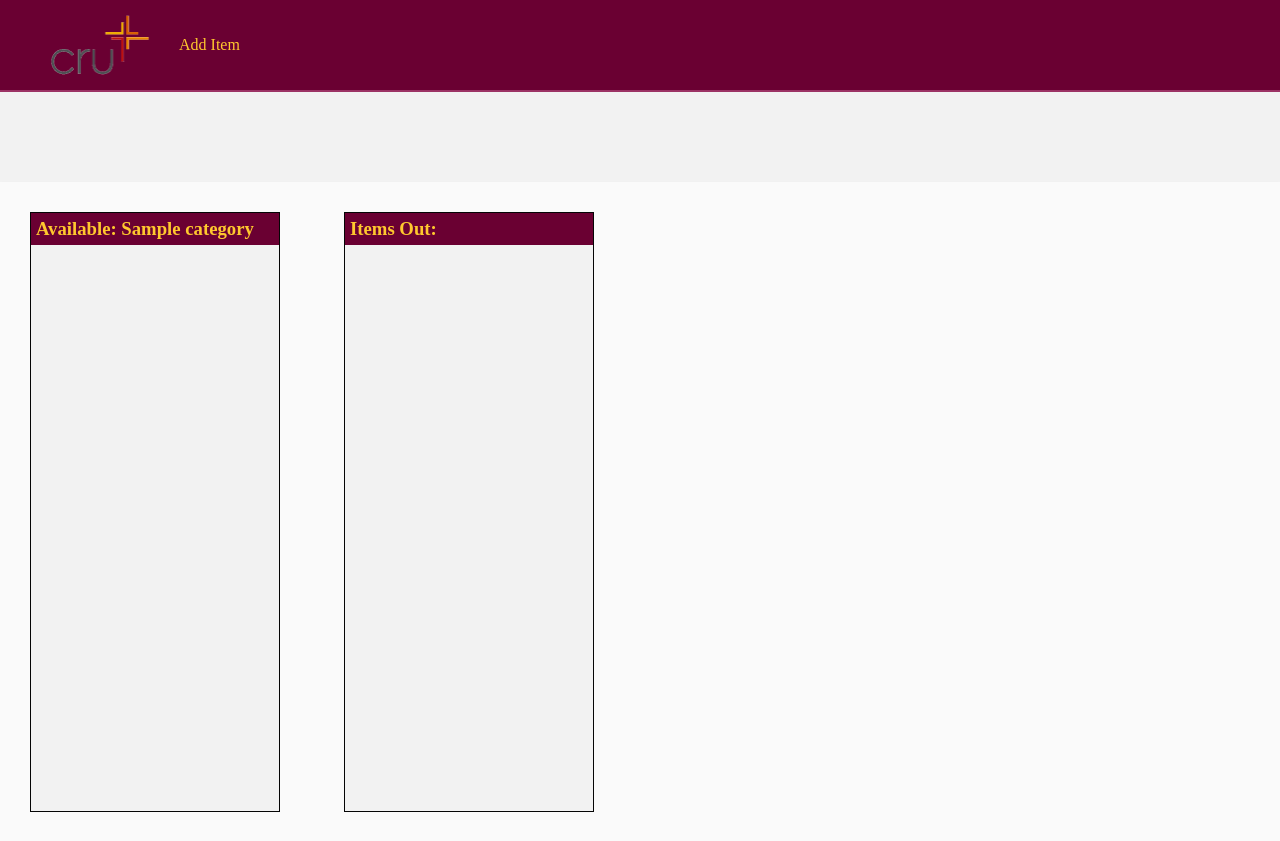
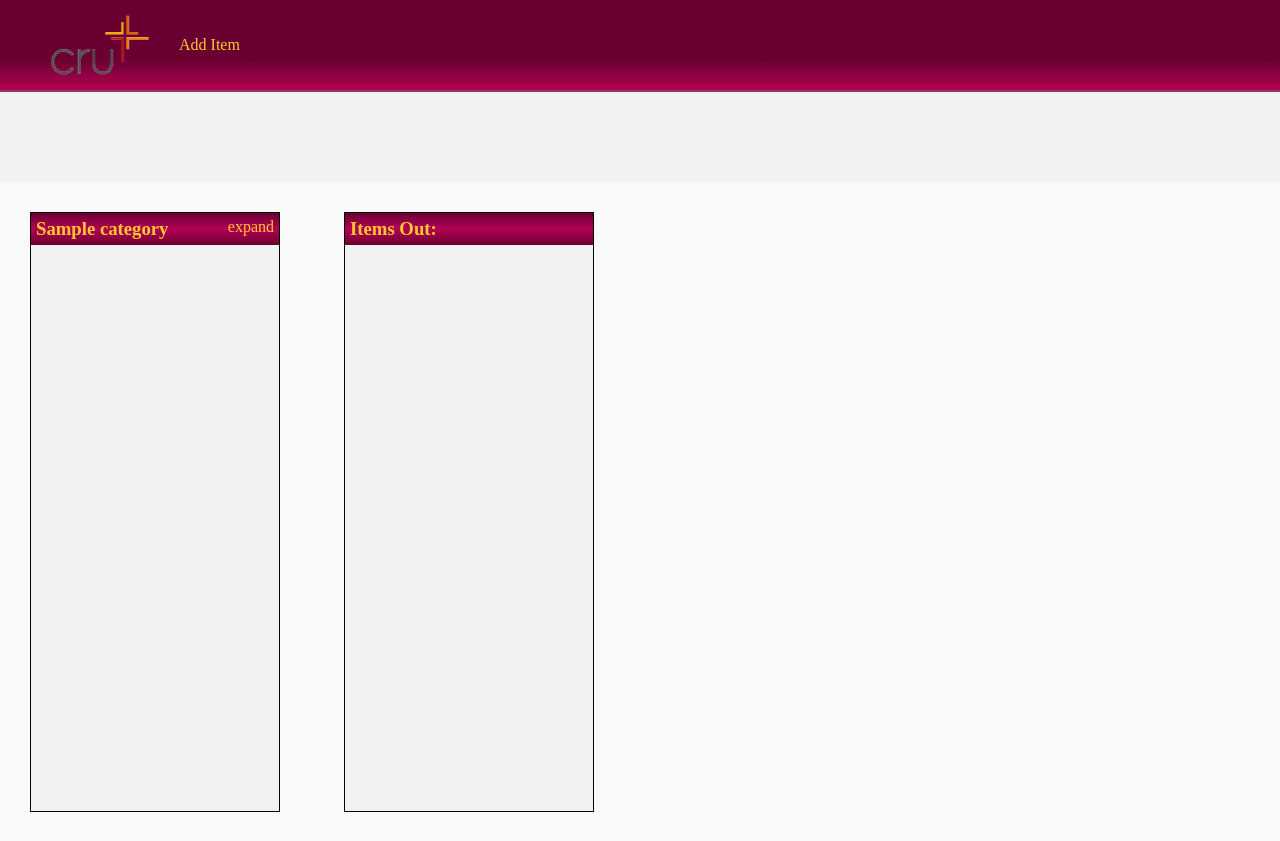
Before and after one commit to ianbro/cru_inventory, a Django app: page /inventory/items/ in a window 1280 px wide. Shown: the top 841 px of the page. Run offline with Django 3.2, Linux system fonts and the light colour scheme; tables that the repository leaves empty hold one stand-in row (values such as "Sample post"); some libraries are stand-ins or nearby versions.

Commit message:
Improve look and feel of item page
- add a prompt to expand categories
- load the page with categories collapsed
- make the categories look nicer

```diff
--- a/inventory/static/css/global.css
+++ b/inventory/static/css/global.css
@@ -25,6 +25,7 @@ button{
   border-bottom-color: #9c3365;
   border-bottom-style: solid;
   border-bottom-width: 2px;
+  background: linear-gradient(#6a0032, #6a0032, #6a0032, #b30053);
 }
 
 .logo--cru{
--- a/inventory/static/css/items.css
+++ b/inventory/static/css/items.css
@@ -27,6 +27,7 @@
   background-color: #6a0032;
   padding: 5px 5px 5px 5px;
   cursor: pointer;
+  background: linear-gradient(#6a0032, #b30053, #6a0032);
 }
 
 .list__header.sub_category{
@@ -36,6 +37,13 @@
 .list__header > h3{
   display: inline-block;
   margin: 0;
+  color: #ffc82e;
+}
+
+.list__header > a{
+  display: inline-block;
+  text-align: right;
+  float: right;
   color: #ffc82e;
 }
 
--- a/inventory/static/js/items.js
+++ b/inventory/static/js/items.js
@@ -75,9 +75,9 @@ function populate_root_categories() {
 function populate_category(category) {
   var cat_container = "\
     <div class=\"list__header sub_category\" level=\"" + category.level + "\" id=\"header--" + category.pk + "\" category-id=\"" + category.pk + "\"> \n\t\
-      <h3>" + category.name + "</h3> \n\
+      <h3>" + category.name + "</h3><a>expand</a> \n\
     </div> \n\
-    <div class=\"list__content\" id=\"category--" + category.pk + "\"> \n"
+    <div class=\"list__content\" id=\"category--" + category.pk + "\" hidden> \n"
   //   console.log($("#category--" + parent_id));
   // $("#category--" + parent_id).append(cat_container);
   if ("categories" in category) {
@@ -99,7 +99,7 @@ function populate_item(item){
   var item_container = "\
     <div class=\"list__element\" id=\"item_in-" + item.pk + "\"> \n\
       <h4 class=\"item__name\" item-id=\"" + item.pk + "\">" + item.name + "</h4> \n\
-      <div id=\"item--" + item.pk + "\"> \n\
+      <div id=\"item--" + item.pk + "\" hidden> \n\
         <form class='checkout__form' method=\"post\" action=\"/inventory/checkout/\"> \n\
           " + window.csrf + " \n\
           <p class=\"item__desc\">" + item.description + "</p> \n\
--- a/inventory/templates/inventory/items.html
+++ b/inventory/templates/inventory/items.html
@@ -23,7 +23,7 @@
     {% for root_category in categories_python %}
         <div class="list" id="list__container--items_in">
             <div class="list__header" id="header--{{ root_category.pk }}" category-id="{{ root_category.pk }}">
-                <h3>Available: {{ root_category.name }}</h3>
+                <h3>{{ root_category.name }}</h3><a>expand</a>
                 {% if item_amount_error %}
                 <p>Sorry, not enough</p>
                 {% endif %}
```
